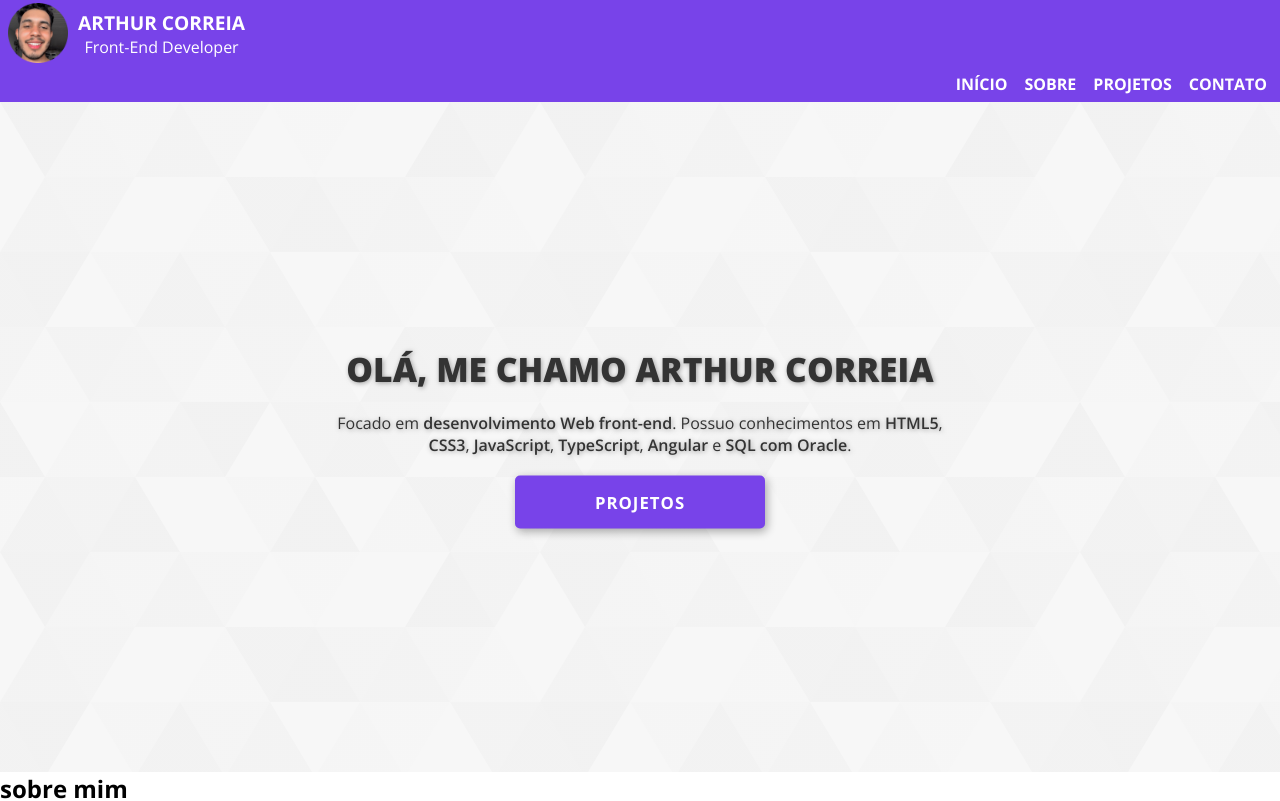
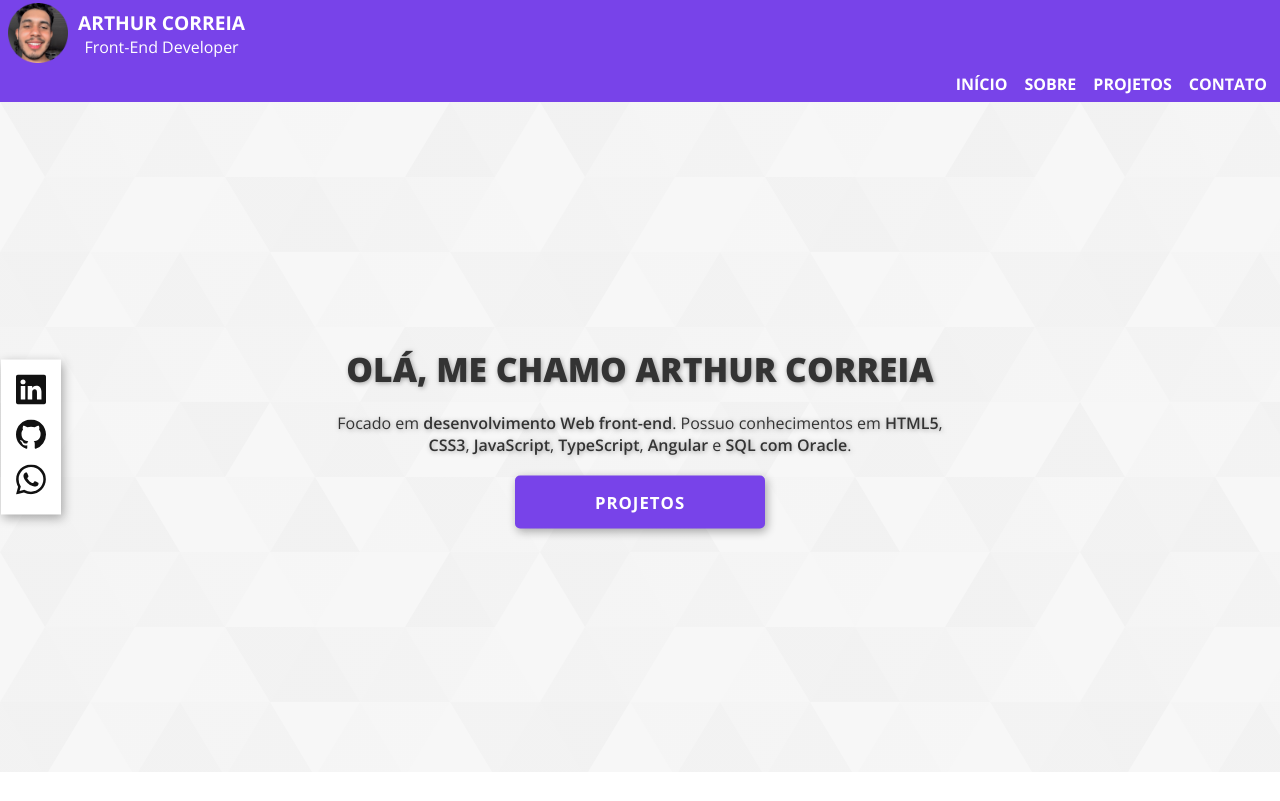
Before and after one commit to artucorreia/portfolio-v1, an Angular app: page / in a window 1280 px wide. Shown: the top 801 px of the page. Built offline with nearby package versions, Linux system fonts and the light colour scheme.

Commit message:
update
separei o componente em cape component e about component, adicionei minhas redes sociais no cape component

```diff
--- a/src/app/modules/home/components/about/about.component.html
+++ b/src/app/modules/home/components/about/about.component.html
@@ -1,15 +1,6 @@
 <main>
-    <section class="upper-container">
-        <article class="container">
-            <h1 class="title">olá, me chamo arthur correia</h1>
-            <p class="contain">Focado em <span class="emphasis">desenvolvimento Web front-end</span>. Possuo conhecimentos em <span class="emphasis">HTML5</span>, <span class="emphasis">CSS3</span>, <span class="emphasis">JavaScript</span>, <span class="emphasis">TypeScript</span>, <span class="emphasis">Angular</span> e <span class="emphasis">SQL com Oracle</span>.</p>
-            <div class="div-button">
-                <button class="button"><a href="./#projects">projetos</a></button>
-            </div>
-        </article>
-    </section>
     <section id="about" class="">
-        <h2>sobre mim</h2>
+        <h1 class="title">sobre mim</h1>
         <section class="lower-container">
             <article class="about-me">
                 <h3 class="sub-title">me conheça</h3>
--- a/src/app/modules/home/components/about/about.component.scss
+++ b/src/app/modules/home/components/about/about.component.scss
@@ -5,47 +5,12 @@
     font-family: $font-family;
 }
 
-.upper-container {
-    background-image: $image-background;
-    background-position: center;
-
-    height: 82vh;
-    padding: 7px;
-
-    position: relative;
-}
-
-.container {
-    max-width: 700px;
-    position: absolute;
-    top: 50%;
-    left: 50%;
-    transform: translate(-50%, -50%);
-}
-
 .title {
-    font-size: 2.1em;
-    font-weight: 800;
-
-    text-align: center;
-    text-transform: uppercase;
-
-    color: $font-primary-color;
-    text-shadow: $text-shadow;
-
-    margin-bottom: 10px;
-}
-
-.contain {
-    margin: 20px auto;
-
     text-align: center;
     color: $font-primary-color;
-    text-shadow: $text-shadow;
-}
 
-.emphasis {
-    font-weight: 600;
+    text-transform: uppercase;
+    margin: 70px 0;
 }
 
 .div-button {
@@ -109,23 +74,7 @@
     }
 }
 
-@media (max-width: 1150px) {
-    .container {
-        max-width: 475px;
-    }
-}
-
-@media (max-width: 680px) {
-    .title {
-        font-size: 1.7em;
-    }
-}
-
 @media (max-width: 580px) {
-    .title {
-        font-size: 1.5em;
-    }
-
     .lower-container {
         display: block;
         & > .about-me {
@@ -133,9 +82,3 @@
         }
     }
 }
-
-@media (max-width: 400px) {
-    .contain {
-        font-size: 0.9em;
-    }
-}
--- /dev/null
+++ b/src/app/modules/home/components/cape/cape.component.html
@@ -0,0 +1,34 @@
+<main class="main-container">
+    <section class="div-social">
+        <div class="social">
+            <a href="https://www.linkedin.com/in/arthur-correia-2b07aa243/" target="_blank" rel="noopener noreferrer">
+                <svg xmlns="http://www.w3.org/2000/svg" width="30" height="30" fill="currentColor" class="bi bi-linkedin" viewBox="0 0 16 16">
+                    <path d="M0 1.146C0 .513.526 0 1.175 0h13.65C15.474 0 16 .513 16 1.146v13.708c0 .633-.526 1.146-1.175 1.146H1.175C.526 16 0 15.487 0 14.854V1.146zm4.943 12.248V6.169H2.542v7.225h2.401zm-1.2-8.212c.837 0 1.358-.554 1.358-1.248-.015-.709-.52-1.248-1.342-1.248-.822 0-1.359.54-1.359 1.248 0 .694.521 1.248 1.327 1.248h.016zm4.908 8.212V9.359c0-.216.016-.432.08-.586.173-.431.568-.878 1.232-.878.869 0 1.216.662 1.216 1.634v3.865h2.401V9.25c0-2.22-1.184-3.252-2.764-3.252-1.274 0-1.845.7-2.165 1.193v.025h-.016a5.54 5.54 0 0 1 .016-.025V6.169h-2.4c.03.678 0 7.225 0 7.225h2.4z"/>
+                </svg>
+            </a>
+        </div>
+        <div class="social">
+            <a href="https://github.com/artucorreia" target="_blank" rel="noopener noreferrer">
+                <svg xmlns="http://www.w3.org/2000/svg" width="30" height="30" fill="currentColor" class="bi bi-github" viewBox="0 0 16 16">
+                    <path d="M8 0C3.58 0 0 3.58 0 8c0 3.54 2.29 6.53 5.47 7.59.4.07.55-.17.55-.38 0-.19-.01-.82-.01-1.49-2.01.37-2.53-.49-2.69-.94-.09-.23-.48-.94-.82-1.13-.28-.15-.68-.52-.01-.53.63-.01 1.08.58 1.23.82.72 1.21 1.87.87 2.33.66.07-.52.28-.87.51-1.07-1.78-.2-3.64-.89-3.64-3.95 0-.87.31-1.59.82-2.15-.08-.2-.36-1.02.08-2.12 0 0 .67-.21 2.2.82.64-.18 1.32-.27 2-.27.68 0 1.36.09 2 .27 1.53-1.04 2.2-.82 2.2-.82.44 1.1.16 1.92.08 2.12.51.56.82 1.27.82 2.15 0 3.07-1.87 3.75-3.65 3.95.29.25.54.73.54 1.48 0 1.07-.01 1.93-.01 2.2 0 .21.15.46.55.38A8.012 8.012 0 0 0 16 8c0-4.42-3.58-8-8-8z"/>
+                </svg>
+            </a>
+        </div>
+        <div class="social">
+            <a href="https://wa.me/5582988871624" target="_blank" rel="noopener noreferrer">
+                <svg xmlns="http://www.w3.org/2000/svg" width="30" height="30" fill="currentColor" class="bi bi-whatsapp" viewBox="0 0 16 16">
+                    <path d="M13.601 2.326A7.854 7.854 0 0 0 7.994 0C3.627 0 .068 3.558.064 7.926c0 1.399.366 2.76 1.057 3.965L0 16l4.204-1.102a7.933 7.933 0 0 0 3.79.965h.004c4.368 0 7.926-3.558 7.93-7.93A7.898 7.898 0 0 0 13.6 2.326zM7.994 14.521a6.573 6.573 0 0 1-3.356-.92l-.24-.144-2.494.654.666-2.433-.156-.251a6.56 6.56 0 0 1-1.007-3.505c0-3.626 2.957-6.584 6.591-6.584a6.56 6.56 0 0 1 4.66 1.931 6.557 6.557 0 0 1 1.928 4.66c-.004 3.639-2.961 6.592-6.592 6.592zm3.615-4.934c-.197-.099-1.17-.578-1.353-.646-.182-.065-.315-.099-.445.099-.133.197-.513.646-.627.775-.114.133-.232.148-.43.05-.197-.1-.836-.308-1.592-.985-.59-.525-.985-1.175-1.103-1.372-.114-.198-.011-.304.088-.403.087-.088.197-.232.296-.346.1-.114.133-.198.198-.33.065-.134.034-.248-.015-.347-.05-.099-.445-1.076-.612-1.47-.16-.389-.323-.335-.445-.34-.114-.007-.247-.007-.38-.007a.729.729 0 0 0-.529.247c-.182.198-.691.677-.691 1.654 0 .977.71 1.916.81 2.049.098.133 1.394 2.132 3.383 2.992.47.205.84.326 1.129.418.475.152.904.129 1.246.08.38-.058 1.171-.48 1.338-.943.164-.464.164-.86.114-.943-.049-.084-.182-.133-.38-.232z"/>
+                </svg>
+            </a>
+        </div>
+    </section>
+    <section>
+        <article class="container">
+            <h1 class="title">olá, me chamo arthur correia</h1>
+            <p class="contain">Focado em <span class="emphasis">desenvolvimento Web front-end</span>. Possuo conhecimentos em <span class="emphasis">HTML5</span>, <span class="emphasis">CSS3</span>, <span class="emphasis">JavaScript</span>, <span class="emphasis">TypeScript</span>, <span class="emphasis">Angular</span> e <span class="emphasis">SQL com Oracle</span>.</p>
+            <div class="div-button">
+                <button class="button"><a href="./#projects">projetos</a></button>
+            </div>
+        </article>
+    </section>
+</main>
--- /dev/null
+++ b/src/app/modules/home/components/cape/cape.component.scss
@@ -0,0 +1,115 @@
+@import '../../../../../dist/scss/variables.scss';
+@import '../../../../../dist/scss/class.scss';
+
+* {
+    font-family: $font-family;
+}
+
+.div-social {
+    position: absolute;
+    top: 50%;
+
+    padding: 10px;
+
+    transform: translate(-10%, -50%);
+
+    background-color: $color-tertiary;
+    box-shadow: $box-shadow;
+}
+
+.social {
+    padding: 5px;
+
+    transition-duration: 0.3s;
+    & a {
+        color: $color-primary;
+        text-decoration: none;
+
+        display: block;
+    }
+}
+
+.social:hover {
+    // background-color: $color-effect-primary;
+    transform: translateY(-5%);
+}
+
+.main-container {
+    background-image: $image-background;
+    background-position: center;
+
+    height: 82vh;
+    padding: 7px;
+
+    position: relative;
+}
+
+.container {
+    max-width: 700px;
+    position: absolute;
+    top: 50%;
+    left: 50%;
+    transform: translate(-50%, -50%);
+}
+
+.title {
+    font-size: 2.1em;
+    font-weight: 800;
+
+    text-align: center;
+    text-transform: uppercase;
+
+    color: $font-primary-color;
+    text-shadow: $text-shadow;
+
+    margin-bottom: 10px;
+}
+
+.contain {
+    margin: 20px auto;
+
+    text-align: center;
+    color: $font-primary-color;
+    text-shadow: $text-shadow;
+}
+
+.emphasis {
+    font-weight: 600;
+}
+
+.div-button {
+    margin-top: 15px;
+    text-align: center;
+    & a {
+        text-decoration: none;
+        color: $font-tertiary-color;
+    }
+}
+
+@media (max-width: 1150px) {
+    .container {
+        max-width: 475px;
+    }
+}
+
+@media (max-width: 680px) {
+    .title {
+        font-size: 1.7em;
+    }
+}
+
+@media (max-width: 580px) {
+    .title {
+        font-size: 1.5em;
+    }
+
+    .div-social {
+        display: none;
+    }
+}
+
+@media (max-width: 400px) {
+    .contain {
+        font-size: 0.9em;
+    }
+}
--- a/src/app/modules/home/home.module.ts
+++ b/src/app/modules/home/home.module.ts
@@ -6,6 +6,7 @@ import { AboutComponent } from './components/about/about.component';
 import { ProjectsComponent } from './components/projects/projects.component';
 import { ContactComponent } from './components/contact/contact.component';
 import { FooterComponent } from './components/footer/footer.component';
+import { CapeComponent } from './components/cape/cape.component';
 
 
 
@@ -16,7 +17,8 @@ import { FooterComponent } from './components/footer/footer.component';
     AboutComponent,
     ProjectsComponent,
     ContactComponent,
-    FooterComponent
+    FooterComponent,
+    CapeComponent
   ],
   imports: [
     CommonModule
--- a/src/app/modules/home/pages/home/home.component.html
+++ b/src/app/modules/home/pages/home/home.component.html
@@ -1,4 +1,5 @@
 <app-header></app-header>
+<app-cape></app-cape>
 <app-about></app-about>
 <app-projects></app-projects>
 <app-contact></app-contact>
```
Also changed, not shown: src/app/modules/home/components/cape/cape.component.ts (added, +10 -0 lines), 1 other file (tests, documents, lock files or other folders).
